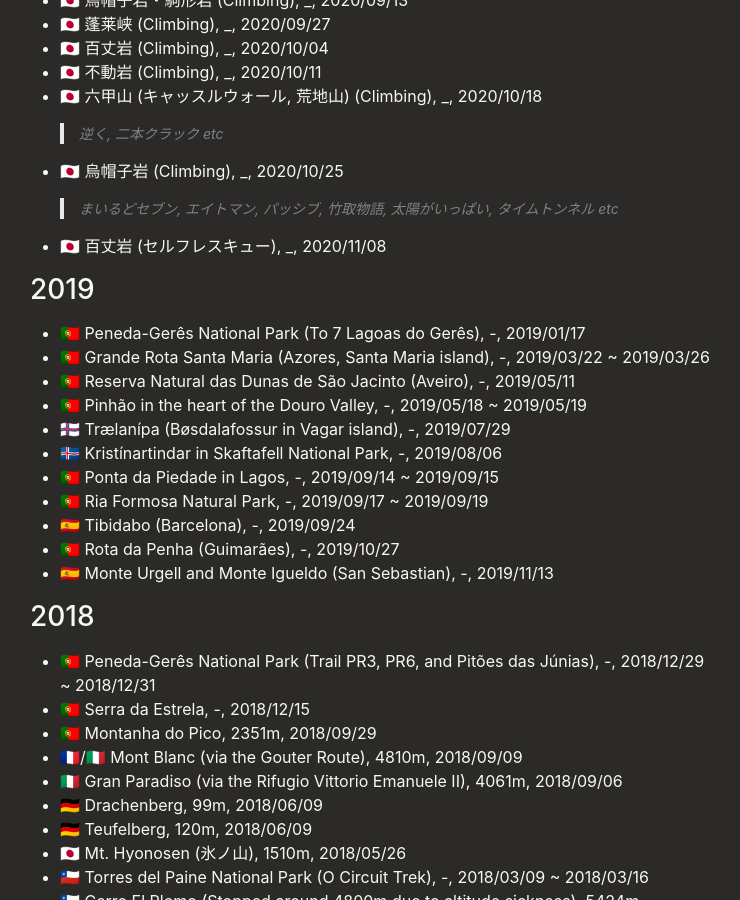
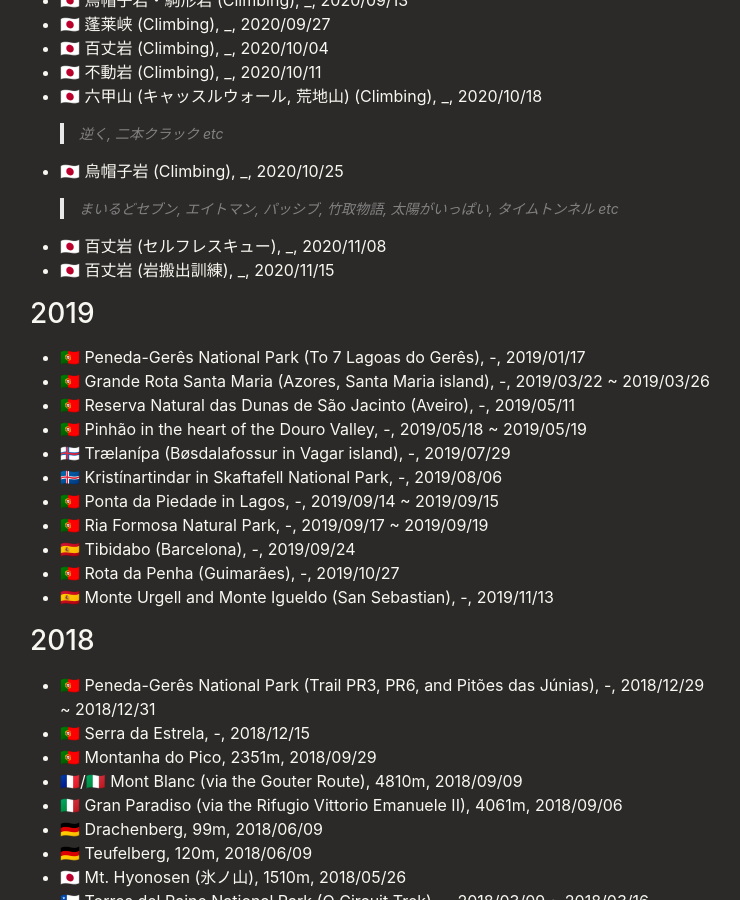
Before and after one commit to pixyzehn/pixyzehn.com, a Jekyll site: the page built from pages/mountaineering.md, in a window 1280 px wide and 900 px high, scrolled down 824 px. Shown: the whole window, without its empty margins (270-1010 px from the left). Built offline with Jekyll 4.4.1, drawn with Linux system fonts in a browser that asks for light colours.

Commit message:
Update page

```diff
--- a/pages/mountaineering.md
+++ b/pages/mountaineering.md
@@ -26,6 +26,7 @@ This page is used to track my outdoor activity logs, such as trekking, rock clim
 - 🇯🇵 烏帽子岩 (Climbing), _, 2020/10/25
 > まいるどセブン, エイトマン, パッシブ, 竹取物語, 太陽がいっぱい, タイムトンネル etc
 - 🇯🇵 百丈岩 (セルフレスキュー), _, 2020/11/08
+- 🇯🇵 百丈岩 (岩搬出訓練), _, 2020/11/15
 
 ## 2019
 
```
